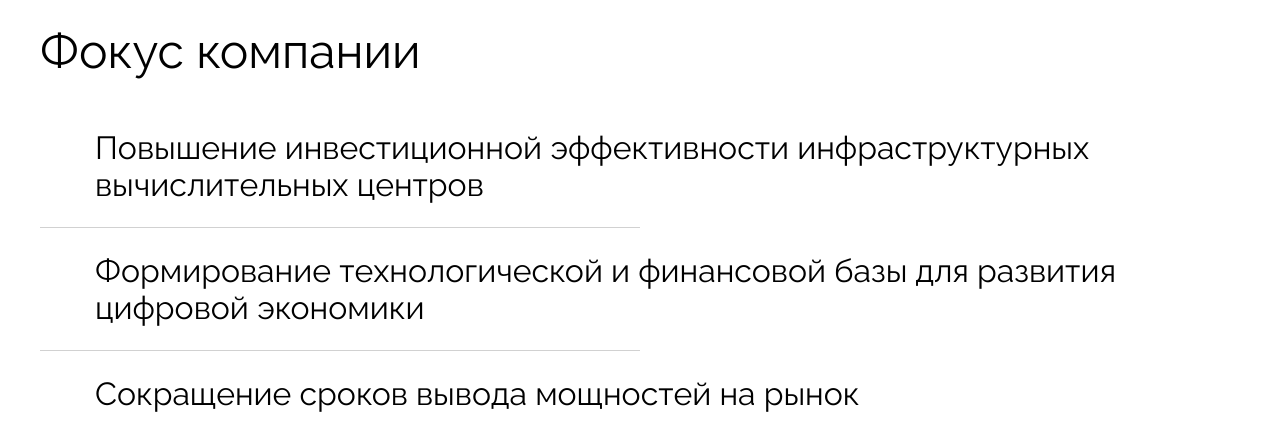
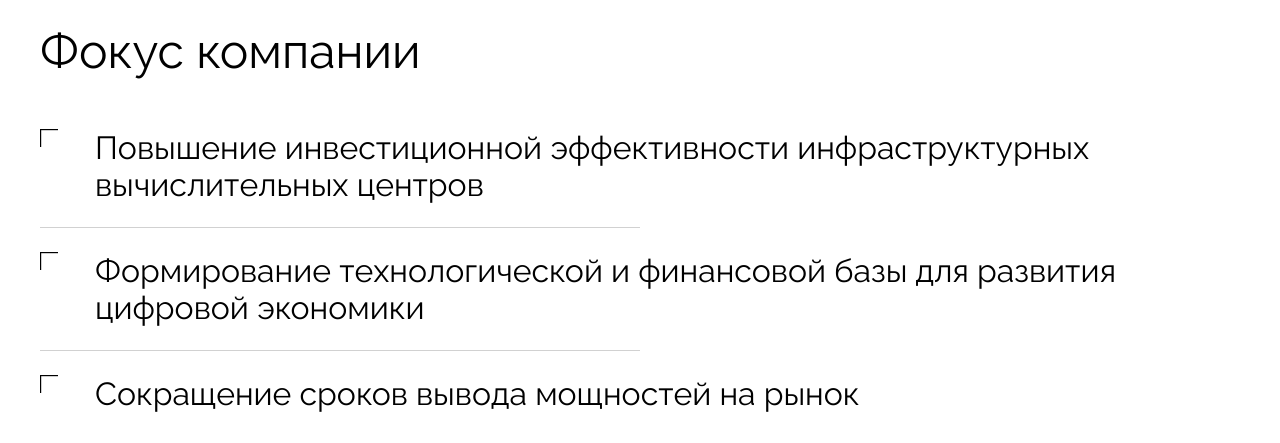
Before and after one commit to arsb29/urbantechprom, a Next.js app: page / in a window 1280 px wide. Shown: the part 1700-2143 px from the top of the page. Built offline with nearby package versions, Linux system fonts and the light colour scheme.

Commit message:
фикс

```diff
--- a/src/components/FocusSection/FocusSection.tsx
+++ b/src/components/FocusSection/FocusSection.tsx
@@ -8,17 +8,17 @@ export function FocusSection() {
       <h2 className={styles.title}>Фокус компании</h2>
       <div className={styles.list}>
         <div className={styles.row}>
-          <Icon component={Logo} size={18} />
+          <Icon component={Logo} size={18} color="black" />
           <div className={styles.description}>Повышение инвестиционной эффективности инфраструктурных вычислительных центров</div>
         </div>
         <div className={styles.hr} />
         <div className={styles.row}>
-          <Icon component={Logo} size={18} />
+          <Icon component={Logo} size={18} color="black" />
           <div className={styles.description}>Формирование технологической и финансовой базы для развития цифровой экономики</div>
         </div>
         <div className={styles.hr} />
         <div className={styles.row}>
-          <Icon component={Logo} size={18} />
+          <Icon component={Logo} size={18} color="black" />
           <div className={styles.description}>Сокращение сроков вывода мощностей на рынок</div>
         </div>
       </div>
```
